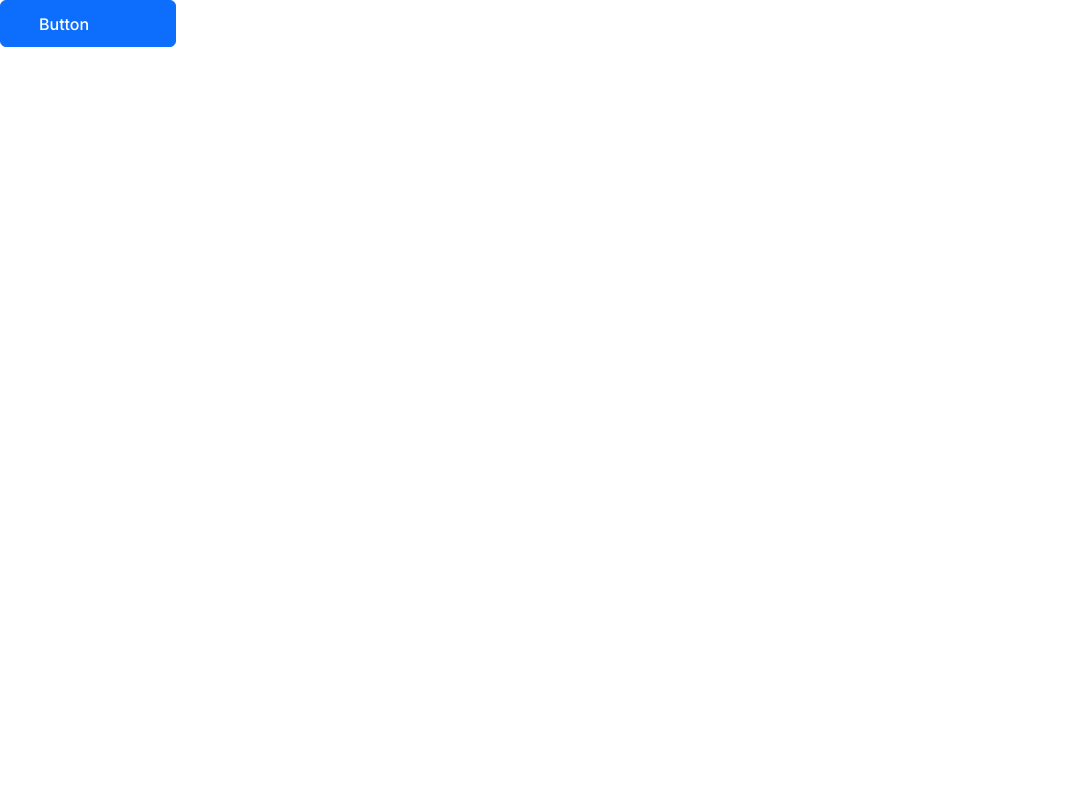
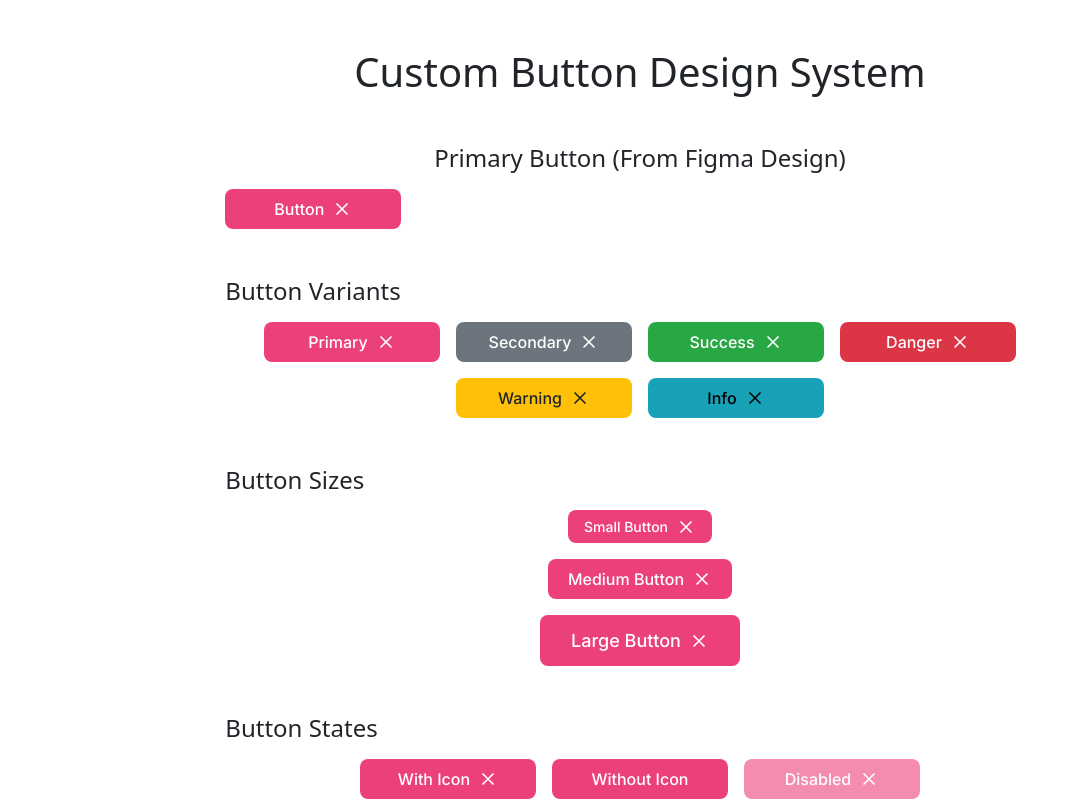
Before and after one commit to rahulp-firstInsight/evaa-ui-library---btn-btn-primary-buttondefault-statedefault-colordefault, a React (Vite) app: page / in a window 1280 px wide. Shown: the top 801 px of the page, without its empty margins (0-1079 px from the left). Built offline with nearby package versions, Linux system fonts and the light colour scheme; grey boxes are pictures that could not be loaded.

Commit message:
Initial commit from your app

```diff
--- /dev/null
+++ b/src/App.tsx
@@ -0,0 +1,82 @@
+import React from "react";
+import { CustomButton } from "./components/CustomButton/CustomButton";
+import "bootstrap/dist/css/bootstrap.min.css";
+
+function App() {
+  const handleClick = () => {
+    alert("Button clicked!");
+  };
+
+  return (
+    <div className="container-fluid py-5">
+      <div className="row justify-content-center">
+        <div className="col-12 col-md-10 col-lg-8">
+          <h1 className="text-center mb-5">Custom Button Design System</h1>
+
+          {/* Main Button Example */}
+          <div className="text-center mb-5">
+            <h2 className="h4 mb-3">Primary Button (From Figma Design)</h2>
+            <CustomButton
+              label="Button"
+              hasIcon={true}
+              variant="primary"
+              size="md"
+              onClick={handleClick}
+            />
+          </div>
+
+          {/* Variants Section */}
+          <div className="mb-5">
+            <h2 className="h4 mb-3">Button Variants</h2>
+            <div className="d-flex flex-wrap gap-3 justify-content-center">
+              <CustomButton label="Primary" variant="primary" hasIcon={true} onClick={handleClick} />
+              <CustomButton label="Secondary" variant="secondary" hasIcon={true} onClick={handleClick} />
+              <CustomButton label="Success" variant="success" hasIcon={true} onClick={handleClick} />
+              <CustomButton label="Danger" variant="danger" hasIcon={true} onClick={handleClick} />
+              <CustomButton label="Warning" variant="warning" hasIcon={true} onClick={handleClick} />
+              <CustomButton label="Info" variant="info" hasIcon={true} onClick={handleClick} />
+            </div>
+          </div>
+
+          {/* Sizes Section */}
+          <div className="mb-5">
+            <h2 className="h4 mb-3">Button Sizes</h2>
+            <div className="d-flex flex-column align-items-center gap-3">
+              <CustomButton label="Small Button" size="sm" hasIcon={true} onClick={handleClick} />
+              <CustomButton label="Medium Button" size="md" hasIcon={true} onClick={handleClick} />
+              <CustomButton label="Large Button" size="lg" hasIcon={true} onClick={handleClick} />
+            </div>
+          </div>
+
+          {/* States Section */}
+          <div className="mb-5">
+            <h2 className="h4 mb-3">Button States</h2>
+            <div className="d-flex flex-wrap gap-3 justify-content-center">
+              <CustomButton label="With Icon" hasIcon={true} onClick={handleClick} />
+              <CustomButton label="Without Icon" hasIcon={false} onClick={handleClick} />
+              <CustomButton label="Disabled" hasIcon={true} disabled={true} />
+            </div>
+          </div>
+
+          {/* Bootstrap Grid Example */}
+          <div className="mb-5">
+            <h2 className="h4 mb-3">Responsive Layout</h2>
+            <div className="row g-3">
+              <div className="col-12 col-sm-6 col-md-4">
+                <CustomButton label="Column 1" variant="primary" hasIcon={true} className="w-100" onClick={handleClick} />
+              </div>
+              <div className="col-12 col-sm-6 col-md-4">
+                <CustomButton label="Column 2" variant="secondary" hasIcon={true} className="w-100" onClick={handleClick} />
+              </div>
+              <div className="col-12 col-sm-6 col-md-4">
+                <CustomButton label="Column 3" variant="success" hasIcon={true} className="w-100" onClick={handleClick} />
+              </div>
+            </div>
+          </div>
+        </div>
+      </div>
+    </div>
+  );
+}
+
+export default App;
--- /dev/null
+++ b/src/components/CustomButton/CustomButton.scss
@@ -0,0 +1,147 @@
+// Custom Button Styles - Extending Bootstrap
+.custom-button {
+  // Override Bootstrap button styles
+  border-radius: 8px !important;
+  font-family: "Inter", sans-serif !important;
+  font-weight: 500 !important;
+  font-size: 16px !important;
+  padding: 8px 20px !important;
+  min-width: 176px;
+  transition: all 0.2s ease-in-out;
+  border: none !important;
+
+  // Primary variant override
+  &.btn-primary {
+    background-color: #ec407a !important;
+    color: white !important;
+
+    &:hover {
+      background-color: #d81b60 !important;
+      transform: translateY(-1px);
+      box-shadow: 0 4px 8px rgba(236, 64, 122, 0.3);
+    }
+
+    &:active {
+      background-color: #c2185b !important;
+      transform: translateY(0);
+    }
+
+    &:focus {
+      box-shadow: 0 0 0 0.2rem rgba(236, 64, 122, 0.25) !important;
+    }
+  }
+
+  // Secondary variant
+  &.btn-secondary {
+    background-color: #6c757d !important;
+    color: white !important;
+
+    &:hover {
+      background-color: #5a6268 !important;
+      transform: translateY(-1px);
+      box-shadow: 0 4px 8px rgba(108, 117, 125, 0.3);
+    }
+  }
+
+  // Success variant
+  &.btn-success {
+    background-color: #28a745 !important;
+
+    &:hover {
+      background-color: #218838 !important;
+      transform: translateY(-1px);
+      box-shadow: 0 4px 8px rgba(40, 167, 69, 0.3);
+    }
+  }
+
+  // Danger variant
+  &.btn-danger {
+    background-color: #dc3545 !important;
+
+    &:hover {
+      background-color: #c82333 !important;
+      transform: translateY(-1px);
+      box-shadow: 0 4px 8px rgba(220, 53, 69, 0.3);
+    }
+  }
+
+  // Warning variant
+  &.btn-warning {
+    background-color: #ffc107 !important;
+    color: #212529 !important;
+
+    &:hover {
+      background-color: #e0a800 !important;
+      transform: translateY(-1px);
+      box-shadow: 0 4px 8px rgba(255, 193, 7, 0.3);
+    }
+  }
+
+  // Info variant
+  &.btn-info {
+    background-color: #17a2b8 !important;
+
+    &:hover {
+      background-color: #138496 !important;
+      transform: translateY(-1px);
+      box-shadow: 0 4px 8px rgba(23, 162, 184, 0.3);
+    }
+  }
+
+  // Size variations
+  &.btn-sm {
+    padding: 6px 16px !important;
+    font-size: 14px !important;
+    min-width: 140px;
+  }
+
+  &.btn-lg {
+    padding: 12px 24px !important;
+    font-size: 18px !important;
+    min-width: 200px;
+  }
+
+  // Disabled state
+  &:disabled {
+    opacity: 0.6 !important;
+    cursor: not-allowed !important;
+    transform: none !important;
+    box-shadow: none !important;
+  }
+
+  // Button text
+  .button-text {
+    line-height: 1.5;
+    white-space: nowrap;
+  }
+
+  // Button icon
+  .button-icon {
+    width: 20px;
+    height: 20px;
+    flex-shrink: 0;
+  }
+
+  // Responsive adjustments
+  @media (max-width: 576px) {
+    min-width: auto;
+    padding: 8px 16px !important;
+    font-size: 14px !important;
+
+    &.btn-lg {
+      padding: 10px 20px !important;
+      font-size: 16px !important;
+    }
+
+    &.btn-sm {
+      padding: 6px 12px !important;
+      font-size: 12px !important;
+    }
+  }
+}
+
+// Focus styles for accessibility
+.custom-button:focus-visible {
+  outline: 2px solid #4a90e2 !important;
+  outline-offset: 2px !important;
+}
--- /dev/null
+++ b/src/components/CustomButton/CustomButton.tsx
@@ -0,0 +1,69 @@
+import React from "react";
+import "./CustomButton.scss";
+
+interface CustomButtonProps {
+  label?: string;
+  hasIcon?: boolean;
+  variant?: "primary" | "secondary" | "success" | "danger" | "warning" | "info";
+  size?: "sm" | "md" | "lg";
+  disabled?: boolean;
+  onClick?: () => void;
+  className?: string;
+}
+
+export const CustomButton: React.FC<CustomButtonProps> = ({
+  label = "Button",
+  hasIcon = true,
+  variant = "primary",
+  size = "md",
+  disabled = false,
+  onClick,
+  className = "",
+}) => {
+  const sizeClasses = {
+    sm: "btn-sm",
+    md: "",
+    lg: "btn-lg"
+  };
+
+  const buttonClasses = [
+    "btn",
+    `btn-${variant}`,
+    sizeClasses[size],
+    "d-flex",
+    "align-items-center",
+    "justify-content-center",
+    "gap-2",
+    "custom-button",
+    className
+  ].filter(Boolean).join(" ");
+
+  return (
+    <button
+      className={buttonClasses}
+      disabled={disabled}
+      onClick={onClick}
+      type="button"
+    >
+      <span className="button-text">{label}</span>
+      {hasIcon && (
+        <svg
+          className="button-icon"
+          width="20"
+          height="20"
+          viewBox="0 0 24 24"
+          fill="none"
+          xmlns="http://www.w3.org/2000/svg"
+        >
+          <path
+            d="M18 6L6 18M6 6L18 18"
+            stroke="currentColor"
+            strokeWidth="2"
+            strokeLinecap="round"
+            strokeLinejoin="round"
+          />
+        </svg>
+      )}
+    </button>
+  );
+};
--- a/src/index.tsx
+++ b/src/index.tsx
@@ -1,9 +1,9 @@
 import { StrictMode } from "react";
 import { createRoot } from "react-dom/client";
-import { BtnBtnPrimary } from "./screens/BtnBtnPrimary";
+import App from "./App";
 
 createRoot(document.getElementById("app") as HTMLElement).render(
   <StrictMode>
-    <BtnBtnPrimary />
+    <App />
   </StrictMode>,
 );
```
Also changed, not shown: 1 other file (tests, documents, lock files or other folders).
